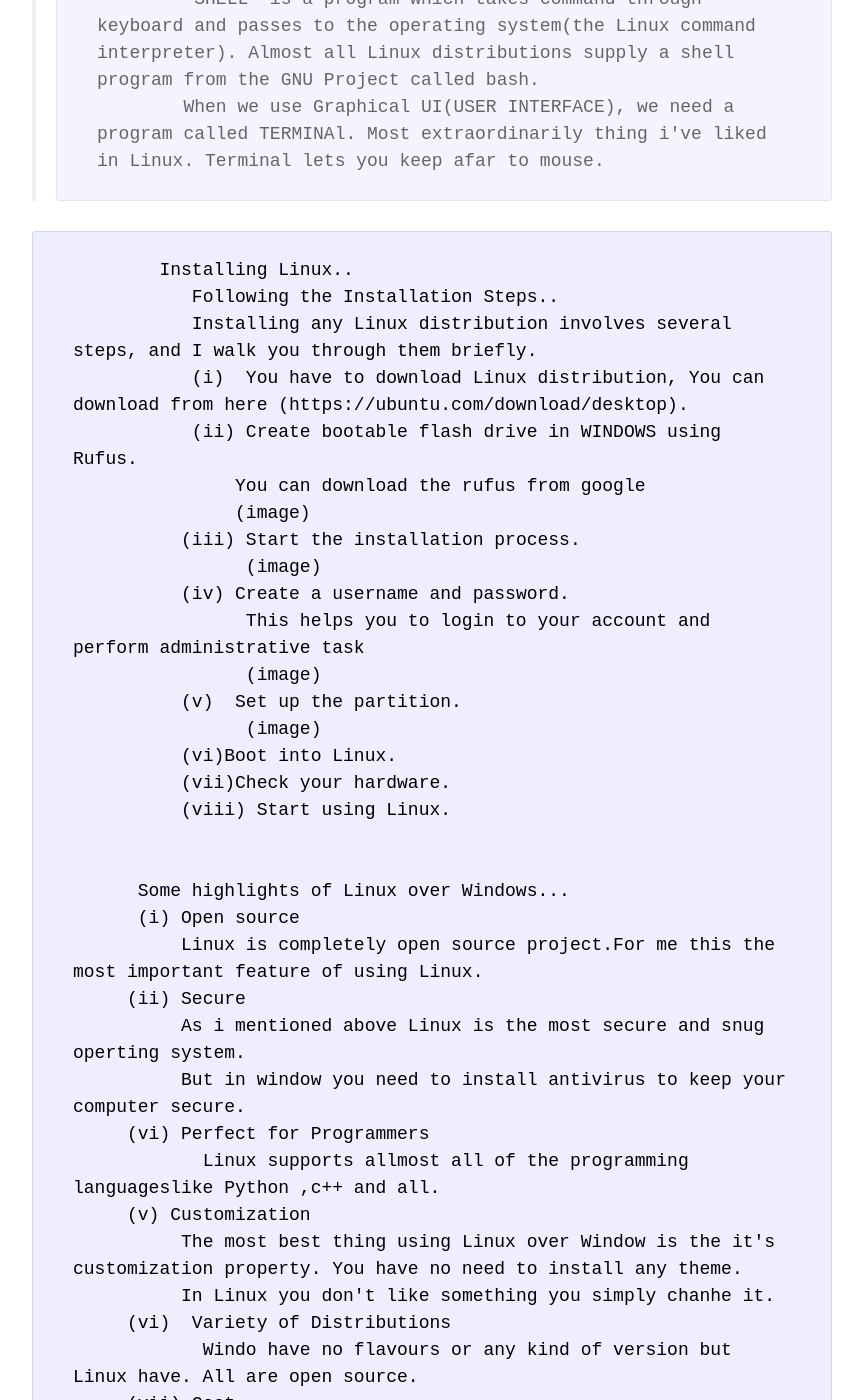
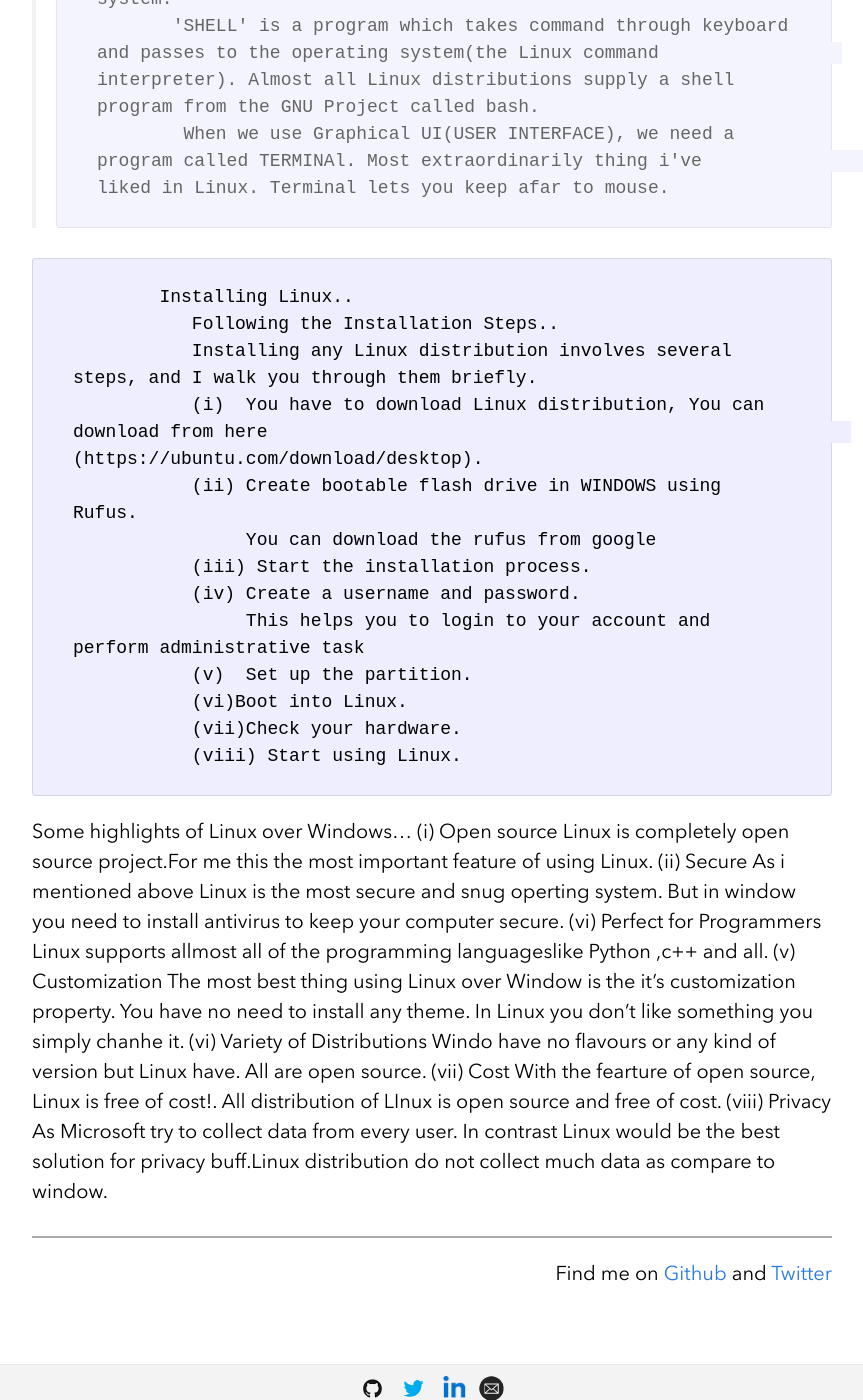
Before and after one commit to 49ku5h/MY-WEBSITE, a Jekyll site: the page built from _posts/2020-01-10-Getting-Started-With-Linux.md, in a window 1280 px wide and 1400 px high, scrolled down 492 px. Shown: the whole window, without its empty margins (208-1071 px from the left). Built offline with Jekyll 4.4.1, drawn with Linux system fonts in a browser that asks for light colours; nearby versions of some CDN libraries; comment, search, counter and statistics services are not loaded; some of the changed text lies outside the part shown.

Commit message:
Update 2020-01-10-Getting-Started-With-Linux.md

```diff
--- a/_posts/2020-01-10-Getting-Started-With-Linux.md
+++ b/_posts/2020-01-10-Getting-Started-With-Linux.md
@@ -9,33 +9,30 @@
 ---
 
 > ## Switching To Linux
-            How I got introduced with LINUX ...
-            When I started using  WINDOWS operating system. It's been awhile after using windows for few days I've heard about Linux operating system . Well i came to know much interesting stuffs about LINUX, First of all i'd love to mention that it's OPEN SOURCE most secure and snug operating system.
-            'SHELL' is a program which takes command through keyboard and passes to the operating system(the Linux command interpreter). Almost all Linux distributions supply a shell program from the GNU Project called bash.
-            When we use Graphical UI(USER INTERFACE), we need a program called TERMINAl. Most extraordinarily thing i've liked in Linux. Terminal lets you keep afar to mouse.
+       How I got introduced with LINUX ...
+            When I started using  WINDOWS operating system. It's been awhile after using windows for few days I've heard                 about Linux operating system . Well i came to know much interesting stuffs about LINUX, First of all i'd love to             mention that it's OPEN SOURCE most secure and snug operating system.
+           'SHELL' is a program which takes command through keyboard and passes to the operating system(the Linux command                 interpreter). Almost all Linux distributions supply a shell program from the GNU Project called bash.
+            When we use Graphical UI(USER INTERFACE), we need a program called TERMINAl. Most extraordinarily thing i've                 liked in Linux. Terminal lets you keep afar to mouse.
 
 
             Installing Linux..
                Following the Installation Steps..
                Installing any Linux distribution involves several steps, and I walk you through them briefly.
-               (i)  You have to download Linux distribution, You can download from here (https://ubuntu.com/download/desktop).
+               (i)  You have to download Linux distribution, You can download from here                                                      (https://ubuntu.com/download/desktop).
                (ii) Create bootable flash drive in WINDOWS using Rufus.
-                   You can download the rufus from google
-                   (image)
-              (iii) Start the installation process.
-                    (image)
-              (iv) Create a username and password.
+                    You can download the rufus from google
+               (iii) Start the installation process.
+               (iv) Create a username and password.
                     This helps you to login to your account and perform administrative task
-                    (image)
-              (v)  Set up the partition.
-                    (image)
-              (vi)Boot into Linux.
-              (vii)Check your hardware.
-              (viii) Start using Linux.
+               (v)  Set up the partition.
+               (vi)Boot into Linux.
+               (vii)Check your hardware.
+               (viii) Start using Linux.
 
 
-          Some highlights of Linux over Windows...
-          (i) Open source
+
+   Some highlights of Linux over Windows...
+         (i) Open source
               Linux is completely open source project.For me this the most important feature of using Linux.
          (ii) Secure
               As i mentioned above Linux is the most secure and snug operting system.
@@ -43,12 +40,11 @@
          (vi) Perfect for Programmers
                 Linux supports allmost all of the programming languageslike Python ,c++ and all.
          (v) Customization
-              The most best thing using Linux over Window is the it's customization property. You have no need to install any theme.
+              The most best thing using Linux over Window is the it's customization property. You have no need to install any               theme.
               In Linux you don't like something you simply chanhe it.
          (vi)  Variety of Distributions
                 Windo have no flavours or any kind of version but Linux have. All are open source.
          (vii) Cost
-                With the fearture of open source, Linux is free of cost!. All distribution of LInux is open source and free of cost.
+                With the fearture of open source, Linux is free of cost!. All distribution of LInux is open source and free                   of cost.
          (viii) Privacy
-                 As Microsoft try to collect data from every user. In contrast Linux would be the best solution for privacy buff.
-                 Linux distribution do not collect much data as compare to window.
+                 As Microsoft try to collect data from every user. In contrast Linux would be the best solution for privacy                    buff.Linux distribution do not collect much data as compare to window.
```
